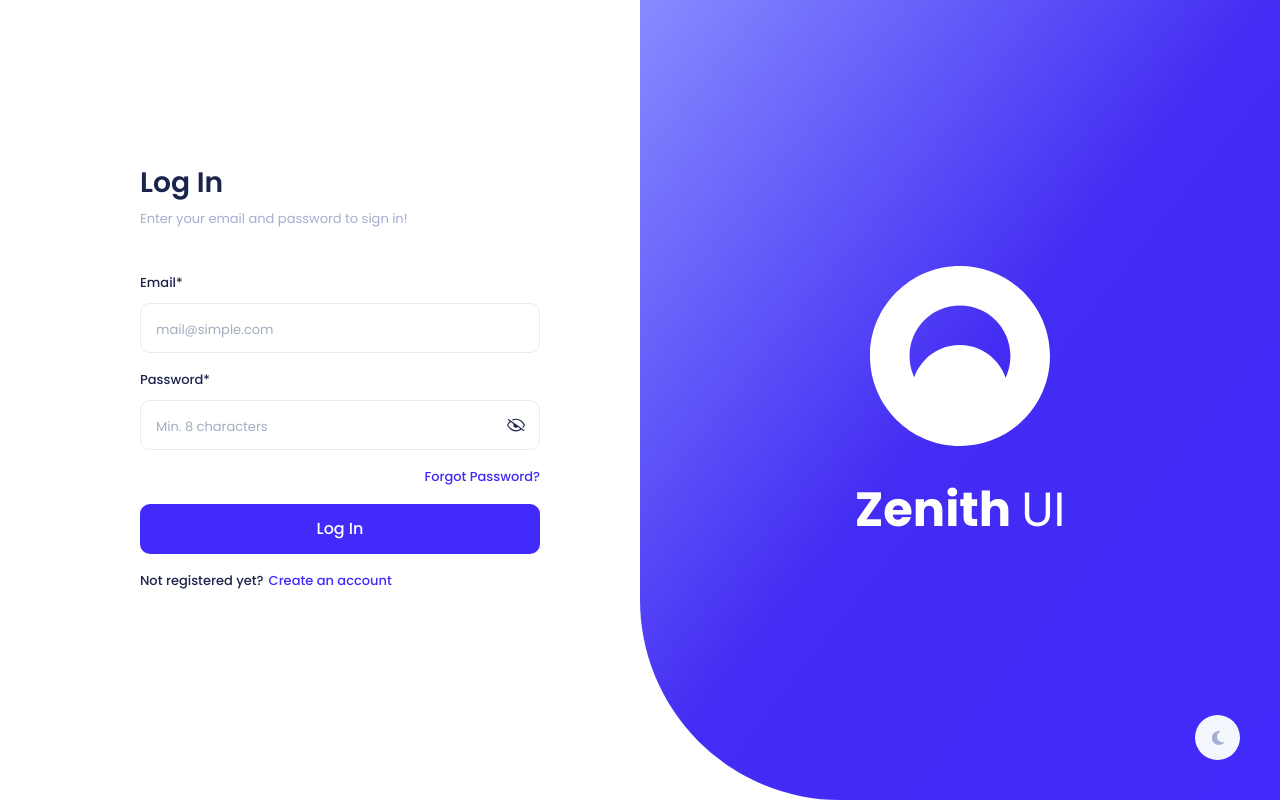
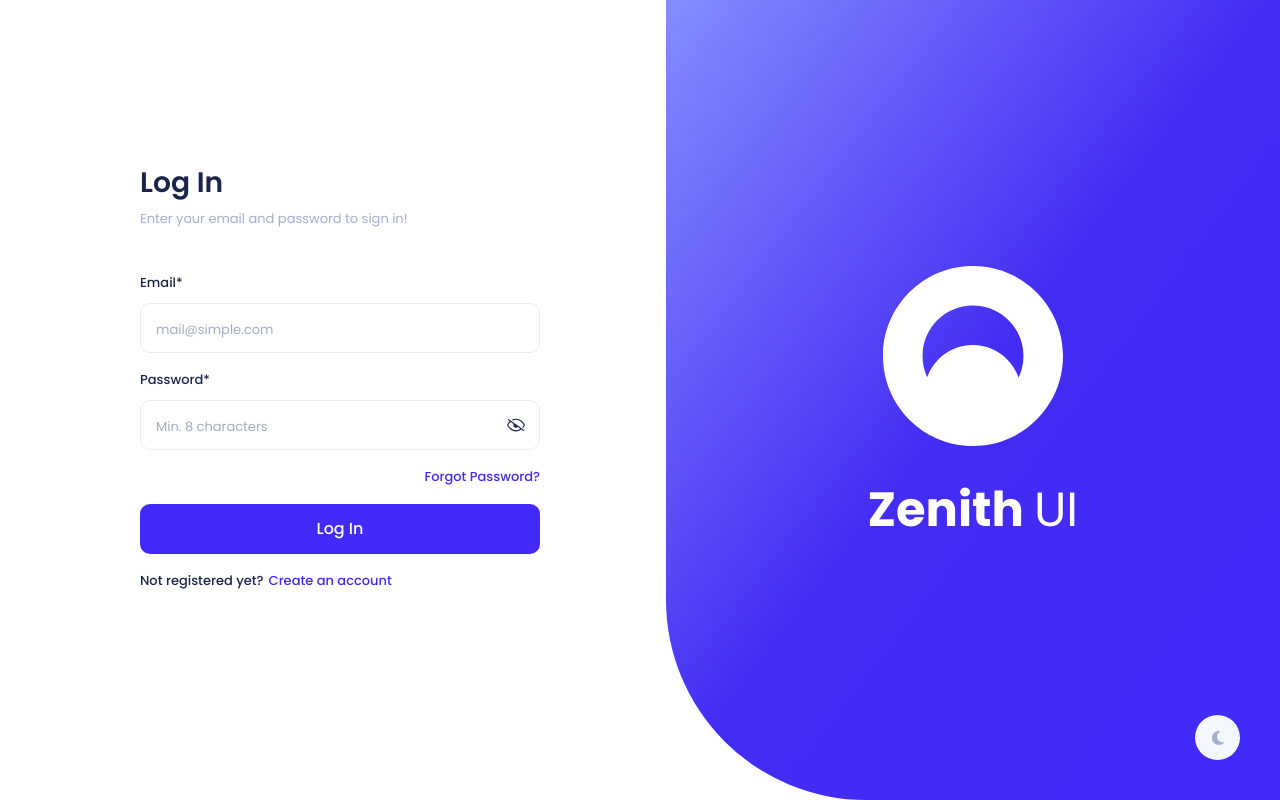
Before and after one commit to sheikhmuktadir-dev/zenith_ui_dashboard, a React (Vite) app: page /login in a window 1280 px wide. Built offline with nearby package versions, Linux system fonts and the light colour scheme.

Commit message:
auth form box fixed

```diff
--- a/src/auth/auth.module.css
+++ b/src/auth/auth.module.css
@@ -28,7 +28,7 @@
   right: 0;
   top: 0;
   background: var(--upgrade-gradient);
-  width: 50%;
+  width: 48%;
   border-radius: 0 0 0 200px;
   height: 100%;
   display: flex;
```
